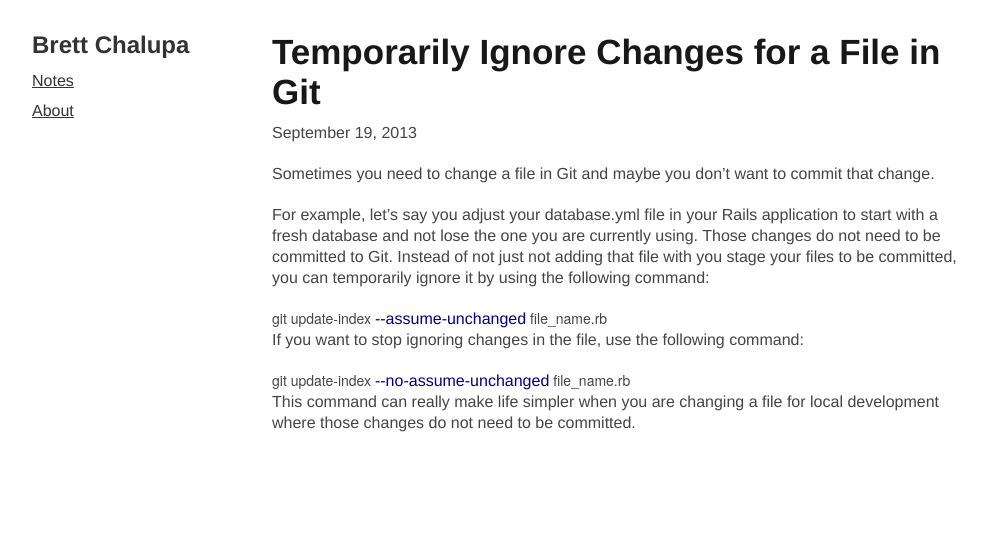
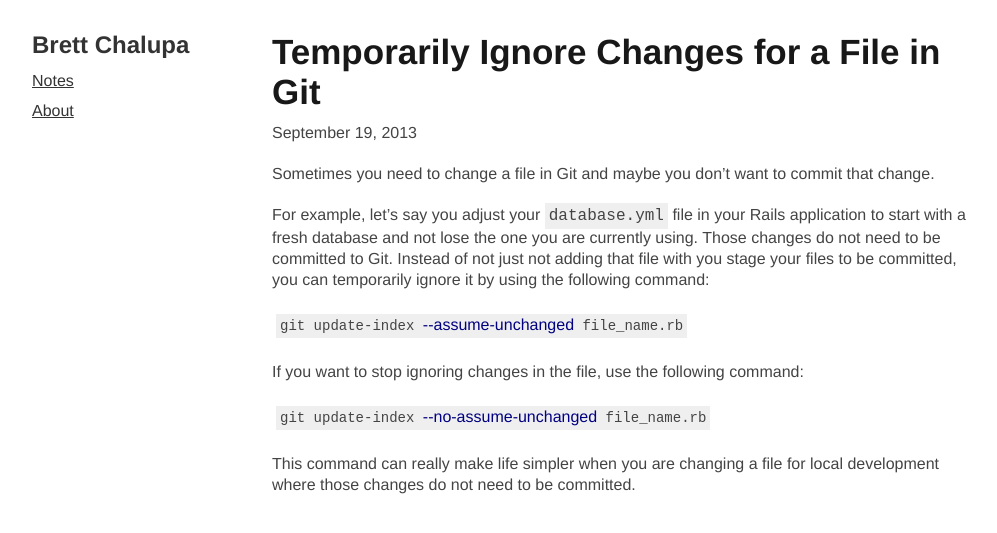
Before and after one commit to brettchalupa/brettchalupa.github.io, a Jekyll site: the page built from _posts/2013-09-19-temporarily-ignore-changes-for-a-file-in-git.md, in a window 1280 px wide. Shown: the top 533 px of the page, without its empty margins (138-1135 px from the left). Built offline with Jekyll 4.4.1, drawn with Linux system fonts in a browser that asks for light colours; Markdown is read by kramdown in place of the engine named in the settings.

Commit message:
Style code and pre HTML elements.

```diff
--- a/css/layout.css
+++ b/css/layout.css
@@ -29,6 +29,12 @@ p, ul, ol, li, span, blockquote, small {
   font-size: 16px;
 }
 
+pre, code {
+  font-family: Courier New, Courier, monospace;
+  background-color: #EFEFEF;
+  padding: 4px;
+}
+
 .page {
   padding-top: 32px;
 }
@@ -40,6 +46,10 @@ p, ul, ol, li, span, blockquote, small {
 
 .title a {
   text-decoration: none;
+}
+
+pre {
+  margin-bottom: 20px;
 }
 
 /* #Page Styles
```
